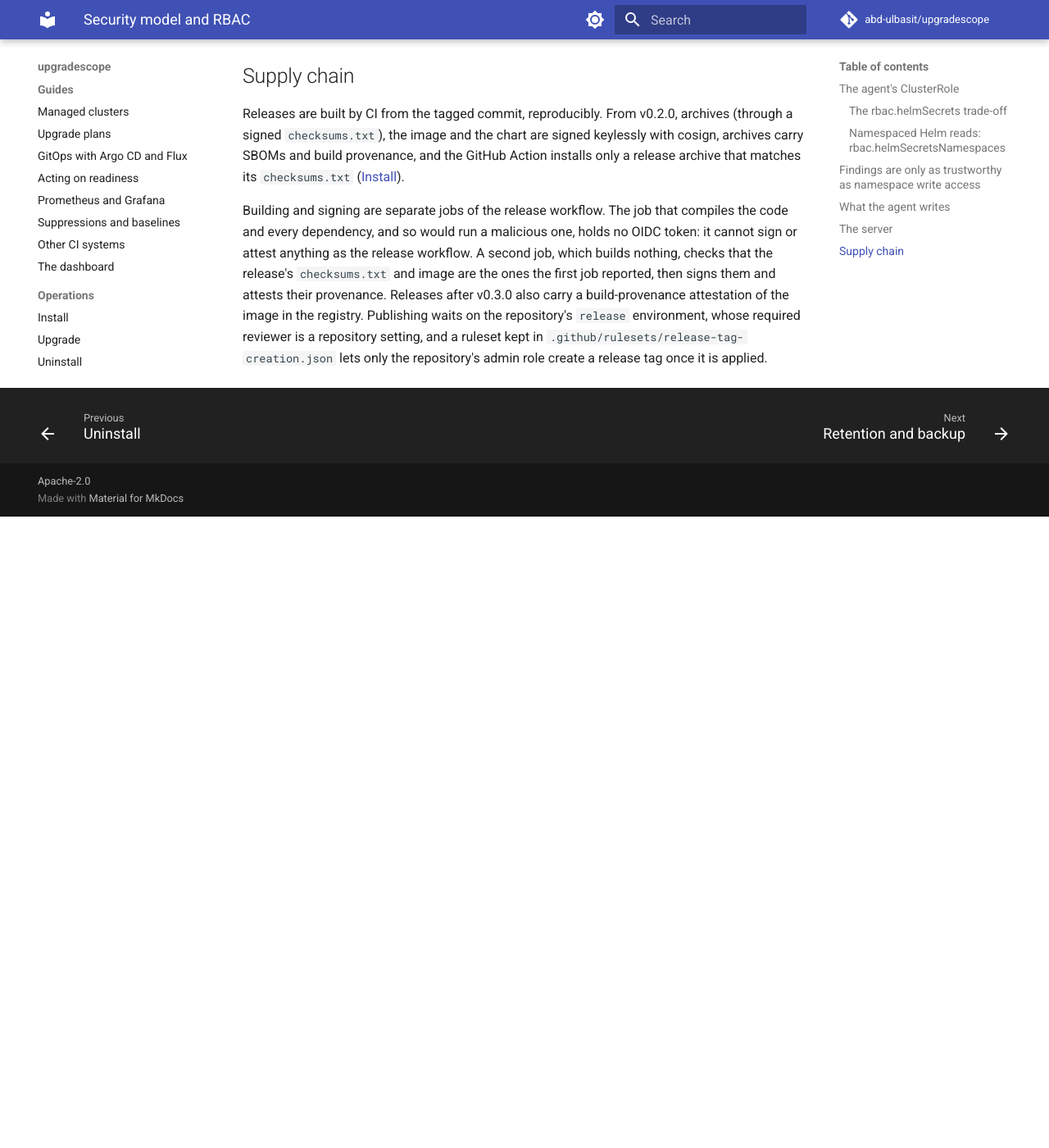
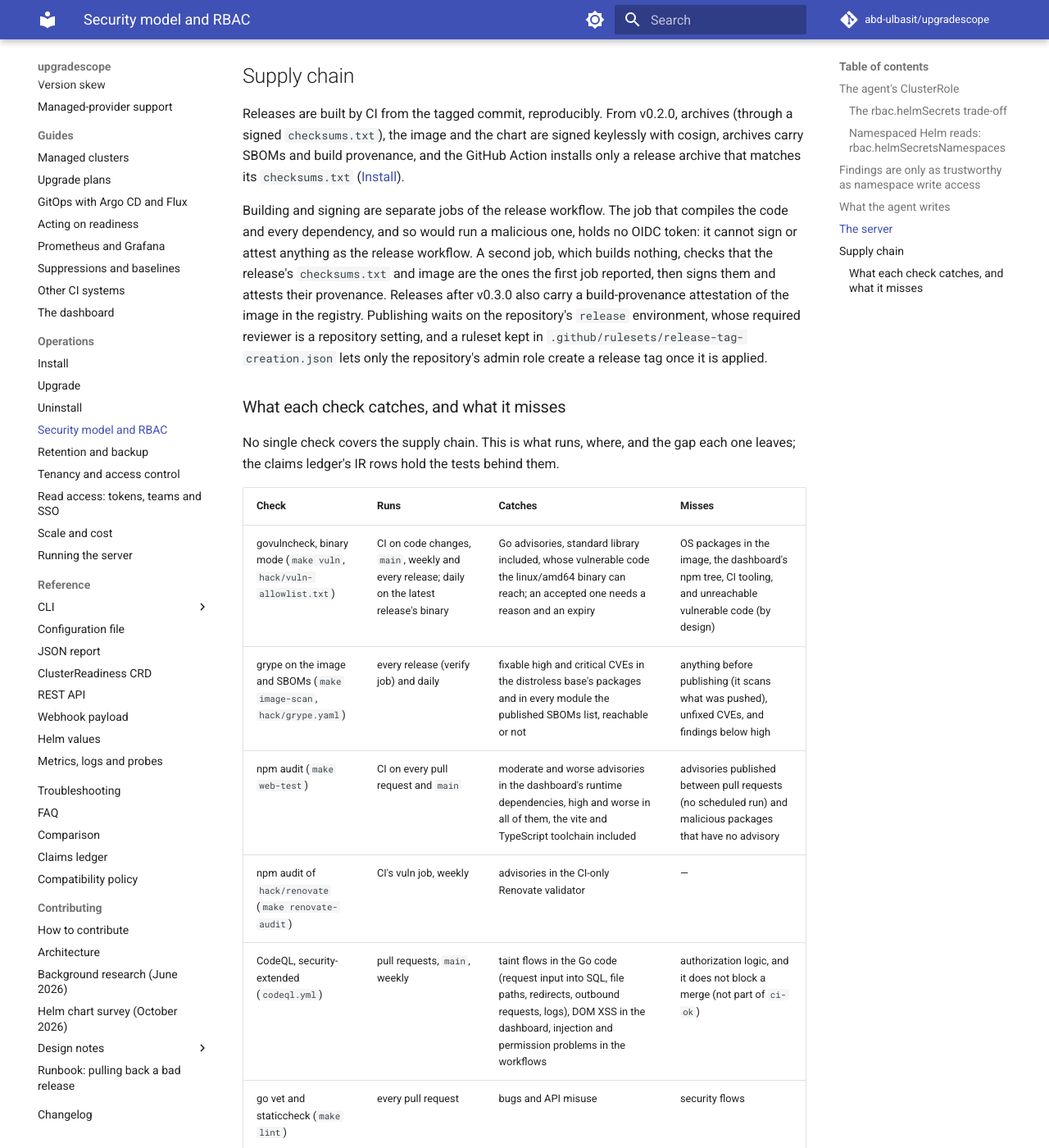
Before and after one commit to abd-ulbasit/upgradescope, an MkDocs documentation site: the page built from docs/operations/security-model-and-rbac.md, in a window 1280 px wide and 1400 px high, scrolled down 9384 px. Shown: the whole window at 82% size. Built offline with MkDocs 1.6.1 and Material for MkDocs 9.7.7, drawn with Linux system fonts in a browser that asks for light colours; comment, search, counter and statistics services are not loaded; before the commit the page ends 10014 px from its top, so only the background shows below that; some of the changed text lies outside the part shown.

Commit message:
docs(security): say what each supply-chain check catches and misses
What each scan covers was spread over claims rows, SECURITY.md and long
workflow comments, so nobody could see the gaps at once. The security
model page's Supply chain section now has one table: govulncheck, the
new grype image and SBOM scan, both npm audits, CodeQL, vet and
staticcheck, gitleaks, Dependabot, Scorecard, the live-rulesets check
and the release verification, each with where it runs, what it catches
and what it misses (for example: govulncheck cannot see OS packages,
grype runs only after publishing, CodeQL does not block a merge, the
secret scan does not read a pull request's intermediate commits).

Co-Authored-By: Claude Opus 5.5 <noreply@anthropic.com>

```diff
--- a/docs/operations/security-model-and-rbac.md
+++ b/docs/operations/security-model-and-rbac.md
@@ -389,3 +389,22 @@ on the repository's `release` environment, whose required reviewer is a
 repository setting, and a ruleset kept in
 `.github/rulesets/release-tag-creation.json` lets only the repository's
 admin role create a release tag once it is applied.
+
+### What each check catches, and what it misses
+
+No single check covers the supply chain. This is what runs, where, and the
+gap each one leaves; the claims ledger's IR rows hold the tests behind them.
+
+| Check | Runs | Catches | Misses |
+|---|---|---|---|
+| govulncheck, binary mode (`make vuln`, `hack/vuln-allowlist.txt`) | CI on code changes, `main`, weekly and every release; daily on the latest release's binary | Go advisories, standard library included, whose vulnerable code the linux/amd64 binary can reach; an accepted one needs a reason and an expiry | OS packages in the image, the dashboard's npm tree, CI tooling, and unreachable vulnerable code (by design) |
+| grype on the image and SBOMs (`make image-scan`, `hack/grype.yaml`) | every release (verify job) and daily | fixable high and critical CVEs in the distroless base's packages and in every module the published SBOMs list, reachable or not | anything before publishing (it scans what was pushed), unfixed CVEs, and findings below high |
+| npm audit (`make web-test`) | CI on every pull request and `main` | moderate and worse advisories in the dashboard's runtime dependencies, high and worse in all of them, the vite and TypeScript toolchain included | advisories published between pull requests (no scheduled run) and malicious packages that have no advisory |
+| npm audit of `hack/renovate` (`make renovate-audit`) | CI's vuln job, weekly | advisories in the CI-only Renovate validator | — |
+| CodeQL, security-extended (`codeql.yml`) | pull requests, `main`, weekly | taint flows in the Go code (request input into SQL, file paths, redirects, outbound requests, logs), DOM XSS in the dashboard, injection and permission problems in the workflows | authorization logic, and it does not block a merge (not part of `ci-ok`) |
+| go vet and staticcheck (`make lint`) | every pull request | bugs and API misuse | security flows |
+| gitleaks (`make secret-scan`, `.gitleaks.toml`) | every pull request and push | credentials, generic keys included, in the files a commit ships | secrets added and removed within a pull request's own commits (`--history` scans those by hand) |
+| Dependabot | weekly | outdated actions, Go modules, npm packages and base images | tool versions pinned in `hack/` scripts, the kind node images and the BuildKit image, bumped by hand |
+| OpenSSF Scorecard (`scorecard.yml`) | pushes to `main`, and weekly | repository practices: pinning, token permissions, branch protection | code |
+| `hack/rulesets-live.sh` | every pull request and push | drift between `.github/rulesets/*.json` and the applied rulesets | `bypass_actors`, which the CI token cannot see |
+| Release verification (release.yml's `verify` job) | every release | the image, every platform image and the chart verify with cosign against the exact tag, the image's provenance with `gh attestation verify`, and the published chart installs on kind | a release whose tagged `release.yml` was altered to skip it |
```
